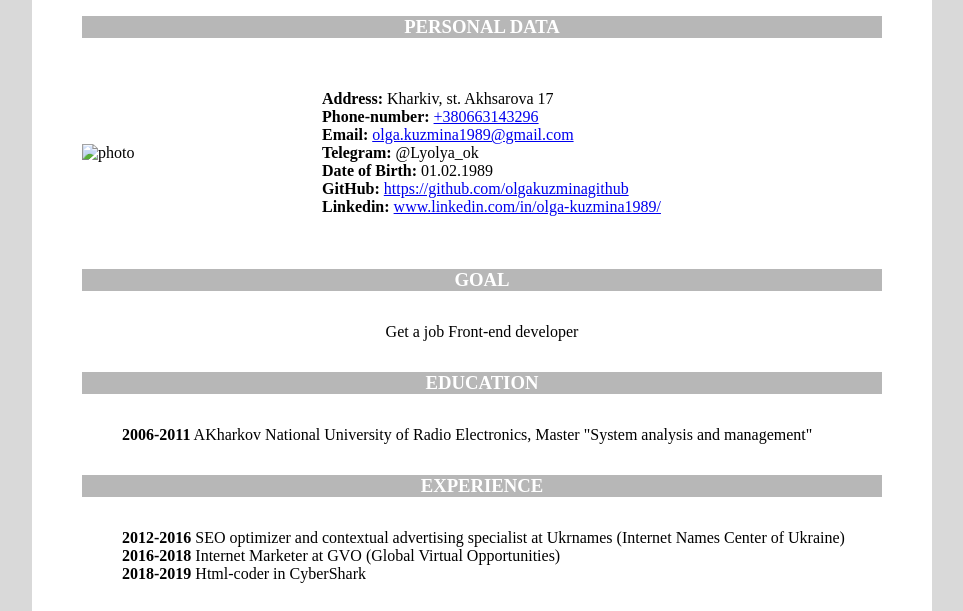
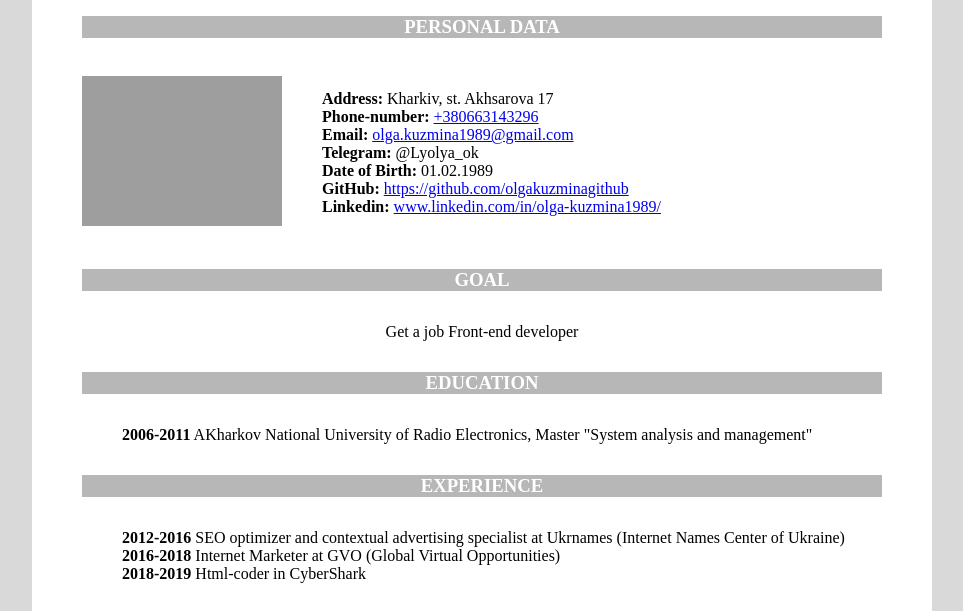
Before and after one commit to olgakuzminagithub/cv, a plain HTML site: page index.html in a window 1280 px wide. Shown: the part 175-786 px from the top of the page, without its empty margins (158-1121 px from the left). Drawn offline with Linux system fonts and the light colour scheme; the site is published under a folder, as on GitHub Pages, so addresses that start at the root find nothing.

Commit message:
change link to photo

```diff
--- a/index.html
+++ b/index.html
@@ -17,7 +17,7 @@
                 <section>
                     <h2>Personal data</h2>
                     <div class="photo-container">
-                        <img src="/src/images/image0.jpg" alt="photo">
+                        <img src="src/images/image0.jpg" alt="photo">
                     </div>
                     <div>
                         <ul class="list-none-dote">
```
